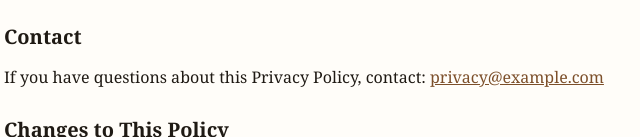
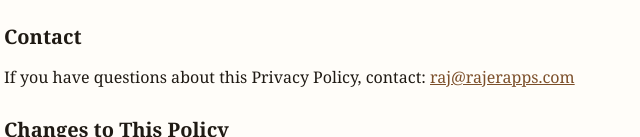
Before and after one commit to raj-rajerapps/raj-rajerapps.github.io, a plain HTML site: page index.html in a window 1280 px wide. Shown: the part 815-952 px from the top of the page, 301-941 px from the left. Drawn offline with Linux system fonts and the light colour scheme.

```diff
--- a/index.html
+++ b/index.html
@@ -116,7 +116,7 @@
       <h2>Contact</h2>
       <p>
         If you have questions about this Privacy Policy, contact:
-        <a href="mailto:privacy@example.com">privacy@example.com</a>
+        <a href="mailto:privacy@example.com">raj@rajerapps.com</a>
       </p>
 
       <h2>Changes to This Policy</h2>
```
Also changed, not shown: 1 other file.
